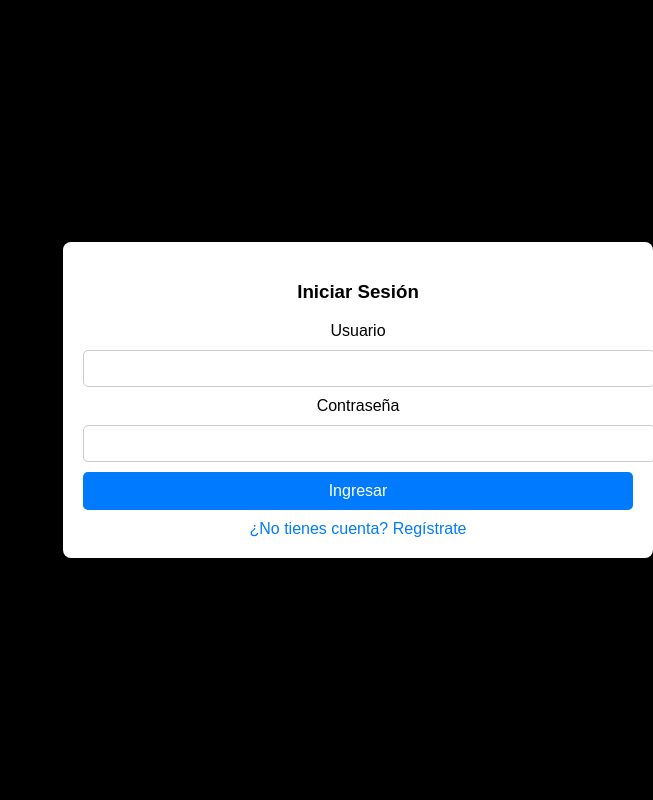
After one commit to MarcosDPG/copyX, a Django app: page /login/ in a window 1280 px wide. The commit adds this page. Shown: the whole page, without its empty margins (627-1280 px from the left). Run offline with Django 4.2, Linux system fonts and the light colour scheme.

Commit message:
feat(frontend): login y registro
inclusión vista login y registro

```diff
--- a/backend/app/urls.py
+++ b/backend/app/urls.py
@@ -1,12 +1,16 @@
-from django.urls import path, include
-from app.views import base, home, profile, settings_view, settings_partial, search_view
+from django.urls import path
+from django.shortcuts import render
+
+def home(request):
+    return render(request, "index.html")
+def login(request):
+    return render(request, "login.html")
+def register(request):
+    return render(request, "register.html")
+
 urlpatterns = [
-    path("", base),
-    path("home/", home, name="home"),
-    path("profile/", profile, name="profile"),
-    path("settings/", settings_view, name="settings"),
-    path("search/", search_view, name="search"),
-    path("compose/post/", home, name="compose_post"),
-    path('settings/<str:option>/', settings_partial, name='settings_partial'),
-    path("users/", include("users.urls"))
+    path("", home, name = "home"),
+    path("login/", login, name = "login"),
+    path("register/", register, name = "register"),
+
 ]
--- a/frontend/static/css/style.css
+++ b/frontend/static/css/style.css
@@ -0,0 +1,57 @@
+/* Estilo general */
+body {
+    font-family: Arial, sans-serif;
+    background-color: black;
+    display: flex;
+    justify-content: right;
+    align-items: center;
+    height: 100vh;
+    margin: 0;
+}
+
+/* Contenedor del formulario */
+.container {
+    background: white;
+    padding: 20px;
+    border-radius: 8px;
+    box-shadow: 0px 0px 10px rgba(0, 0, 0, 0.1);
+    width: 550px;
+    text-align: center;
+}
+
+/* Campos de entrada de texto*/
+input {
+    width: 100%;
+    padding: 10px;
+    margin: 10px 0;
+    border: 1px solid #ccc;
+    border-radius: 5px;
+}
+
+/* Botón */
+button {
+    width: 100%;
+    padding: 10px;
+    border: none;
+    background: #007bff;
+    color: white;
+    font-size: 16px;
+    border-radius: 5px;
+    cursor: pointer;
+}
+
+button:hover {
+    background: #0056b3;
+}
+
+/* Enlace */
+a {
+    display: block;
+    margin-top: 10px;
+    color: #007bff;
+    text-decoration: none;
+}
+
+a:hover {
+    text-decoration: underline;
+}
--- a/frontend/templates/index.html
+++ b/frontend/templates/index.html
@@ -10,5 +10,6 @@
 <body>
     <h1>Bienvenido a copyX</h1>
     <script src="{% static 'js/main.js' %}"></script>
+    <a href="{% url 'register' %}">¿No tienes cuenta? Regístrate</a>
 </body>
 </html>
--- /dev/null
+++ b/frontend/templates/login.html
@@ -0,0 +1,26 @@
+<!-- login.html -->
+
+<!DOCTYPE html>
+<html lang="es">
+<head>
+    <meta charset="UTF-8">
+    <meta name="viewport" content="width=device-width, initial-scale=1.0">
+    <title>Iniciar Sesión</title>
+    {% load static %}
+    <link rel="stylesheet" href="{% static 'css/style.css' %}">
+</head>
+<body>
+    <div class="container">
+        <h3>Iniciar Sesión</h3>
+        <form method="post">
+            {% csrf_token %}
+            <label for="username">Usuario</label>
+            <input type="text" id="username" name="username" required>
+            <label for="password">Contraseña</label>
+            <input type="password" id="password" name="password" required>
+            <button type="submit">Ingresar</button>
+        </form>
+        <a href="{% url 'register' %}">¿No tienes cuenta? Regístrate</a>
+    </div>
+</body>
+</html>
```
Also changed, not shown: frontend/templates/register.html (added, +28 -0 lines). Lines whose indentation alone changed are shown as unchanged.
